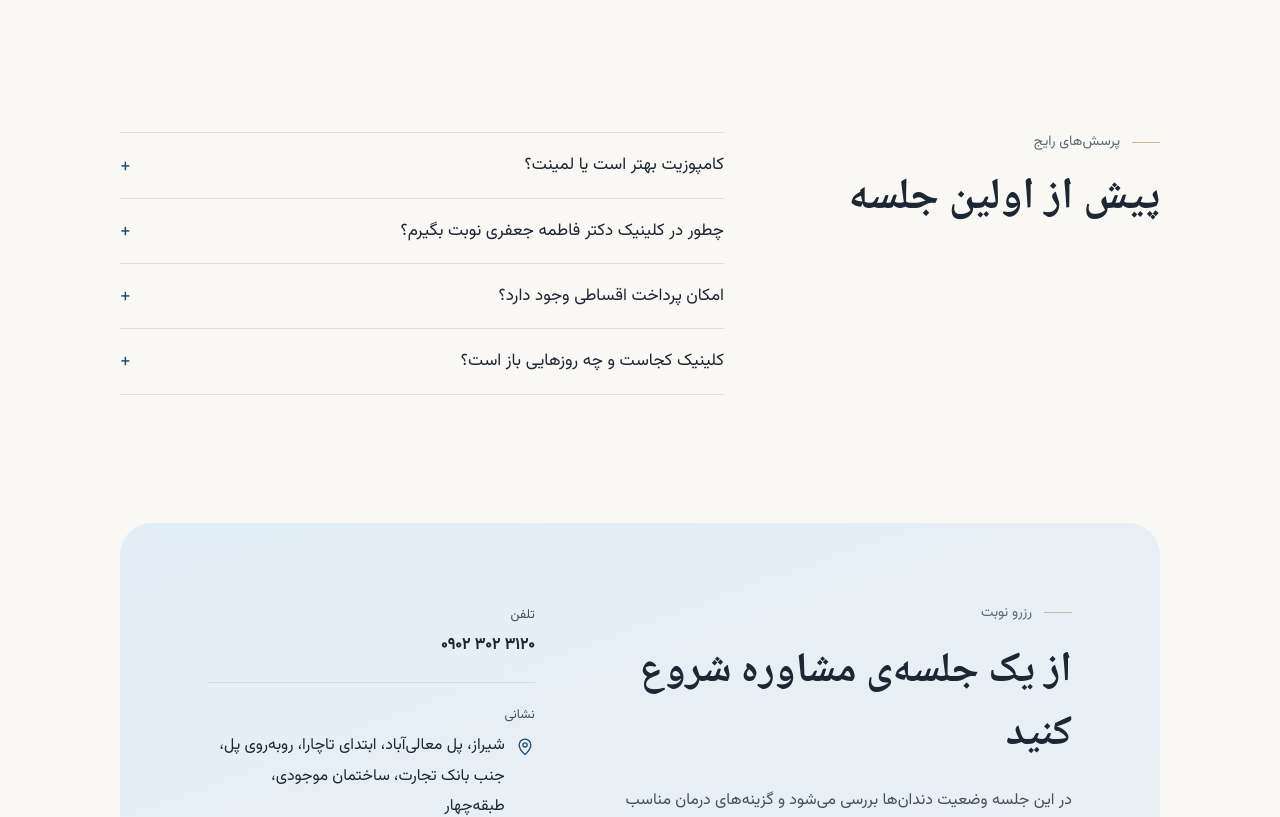
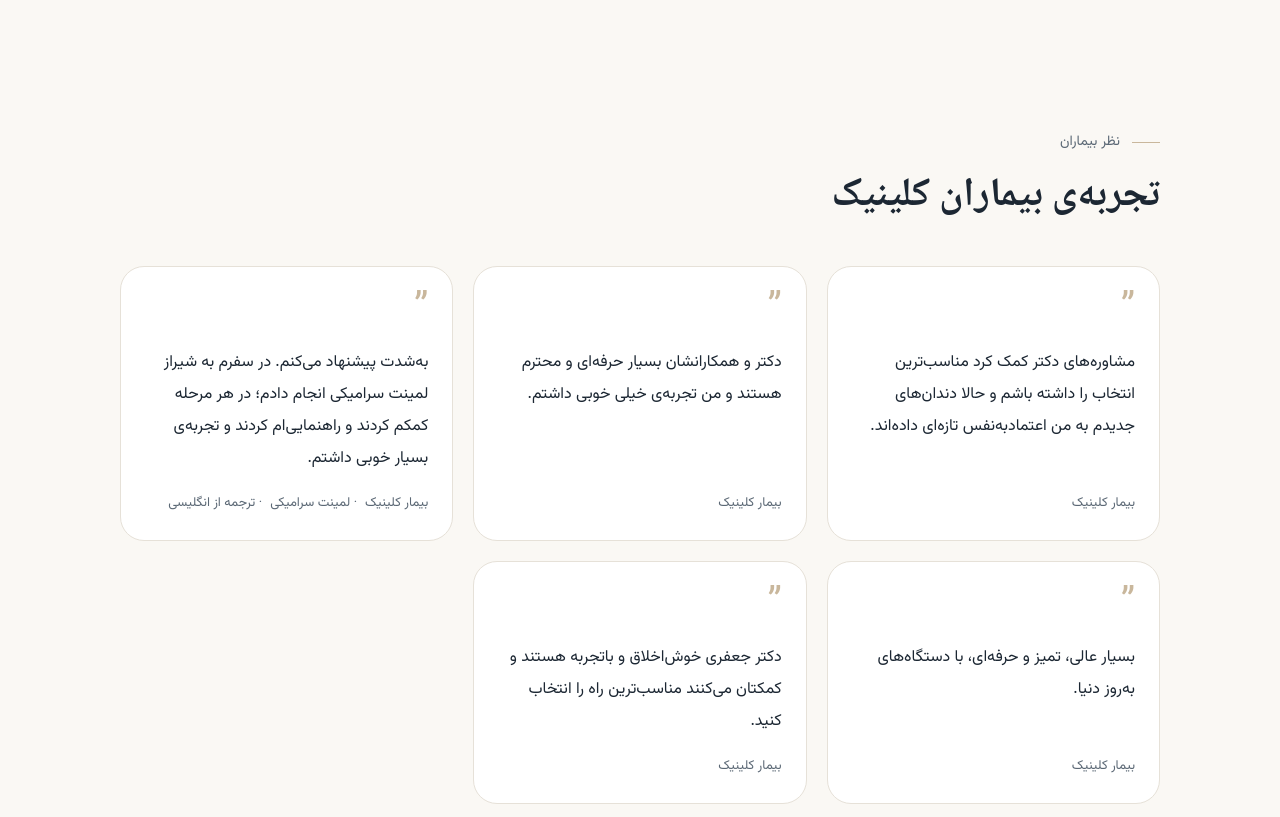
Before and after one commit to amirjzp-jpg/dr.jafari, a Next.js app: page / in a window 1280 px wide. Shown: the part 4865-5682 px from the top of the page. Built offline with nearby package versions, Linux system fonts and the light colour scheme; no server answers.

Commit message:
Home: patient reviews section in Persian, Arabic and English
Co-Authored-By: Claude Opus 5.5 <noreply@anthropic.com>
Claude-Session: https://claude.ai/code/session_01A6t5ipqnDRVjc2eac8gY3M

```diff
--- a/app/(fa)/(site)/page.tsx
+++ b/app/(fa)/(site)/page.tsx
@@ -2,6 +2,7 @@ import Image from "next/image";
 import Link from "next/link";
 import { Faq } from "@/components/content/Faq";
 import { InstagramCta } from "@/components/content/InstagramCta";
+import { Reviews } from "@/components/home/Reviews";
 import { JsonLd } from "@/components/content/JsonLd";
 import { BeforeAfter } from "@/components/home/BeforeAfter";
 import { InstagramIcon, PhoneIcon, PinIcon } from "@/components/icons/ui";
@@ -44,6 +45,7 @@ export default function HomePage() {
       <InstagramCta className="pb-16 lg:pb-24" />
       <Services />
       <Journal />
+      <Reviews lang="fa" />
       <HomeFaq />
       <Contact />
     </>
--- a/components/home/LocalizedHome.tsx
+++ b/components/home/LocalizedHome.tsx
@@ -4,6 +4,7 @@ import { Faq } from "@/components/content/Faq";
 import { InstagramCta } from "@/components/content/InstagramCta";
 import { JsonLd } from "@/components/content/JsonLd";
 import { BeforeAfter } from "@/components/home/BeforeAfter";
+import { Reviews } from "@/components/home/Reviews";
 import { InstagramIcon, PhoneIcon, PinIcon, WhatsAppIcon } from "@/components/icons/ui";
 import { ServiceIcon } from "@/components/icons/services";
 import { Container } from "@/components/layout/Container";
@@ -336,6 +337,8 @@ export function LocalizedHome({ lang }: { lang: IntlLocale }) {
         </Container>
       </section>
 
+      <Reviews lang={lang} />
+
       {/* FAQ */}
       <section aria-labelledby="faq-title">
         <JsonLd data={faqSchema(c.faq)} />
--- /dev/null
+++ b/components/home/Reviews.tsx
@@ -0,0 +1,36 @@
+import { Container } from "@/components/layout/Container";
+import { Eyebrow } from "@/components/ui/Eyebrow";
+import { reviews, reviewsCopy } from "@/content/reviews";
+import type { Locale } from "@/lib/i18n";
+
+/** Real patient comments (content/reviews.ts), shown as quotes. No review markup on purpose. */
+export function Reviews({ lang }: { lang: Locale }) {
+  const c = reviewsCopy[lang];
+  return (
+    <section aria-labelledby="reviews-title">
+      <Container className="flex flex-col gap-10 pb-24 lg:pb-32">
+        <div className="flex flex-col gap-3.5">
+          <Eyebrow>{c.eyebrow}</Eyebrow>
+          <h2 id="reviews-title" className="font-display text-[26px] leading-normal font-semibold lg:text-[40px]">
+            {c.title}
+          </h2>
+        </div>
+        <ul className="grid grid-cols-1 gap-5 md:grid-cols-2 lg:grid-cols-3">
+          {reviews.map((r, i) => (
+            <li key={i}>
+              <figure className="flex h-full flex-col gap-4 rounded-[24px] border border-line bg-surface p-6">
+                <span aria-hidden="true" className="font-display text-[40px] leading-none text-champagne">”</span>
+                <blockquote className="grow text-[16px] leading-[2] text-ink">{r.text[lang]}</blockquote>
+                <figcaption className="flex flex-wrap gap-x-2 text-[13px] text-muted">
+                  <span>{c.patient}</span>
+                  {r.treatment && <span>· {r.treatment[lang]}</span>}
+                  {r.original !== lang && <span>· {c.translated}</span>}
+                </figcaption>
+              </figure>
+            </li>
+          ))}
+        </ul>
+      </Container>
+    </section>
+  );
+}
--- /dev/null
+++ b/content/reviews.ts
@@ -0,0 +1,64 @@
+import type { Locale } from "@/lib/i18n";
+
+// Real patient comments supplied by the clinic (2026-10-08), lightly edited for spelling only.
+// Each review is shown in every language; `original` marks the language the patient wrote in,
+// and other versions are labelled as translations. «بهترین» is reworded per CLAUDE.md.
+// No Review/AggregateRating markup: Google does not show stars for a business's own reviews.
+// TODO-content.md: confirm each patient agreed to their comment being shown.
+
+export type PatientReview = {
+  original: Locale;
+  /** Treatment, only when the patient named it. */
+  treatment?: Record<Locale, string>;
+  text: Record<Locale, string>;
+};
+
+export const reviews: PatientReview[] = [
+  {
+    original: "fa",
+    text: {
+      fa: "مشاوره‌های دکتر کمک کرد مناسب‌ترین انتخاب را داشته باشم و حالا دندان‌های جدیدم به من اعتمادبه‌نفس تازه‌ای داده‌اند.",
+      ar: "ساعدتني استشارات الطبيبة على اتخاذ القرار الأنسب، وأسناني الجديدة منحتني ثقة جديدة بنفسي.",
+      en: "The doctor's consultations helped me make the right choice, and my new teeth have given me new confidence.",
+    },
+  },
+  {
+    original: "fa",
+    text: {
+      fa: "دکتر و همکارانشان بسیار حرفه‌ای و محترم هستند و من تجربه‌ی خیلی خوبی داشتم.",
+      ar: "الطبيبة وفريقها محترفون ومحترمون جداً، وكانت تجربتي جيدة جداً.",
+      en: "The doctor and her staff are very professional and respectful, and I had a very good experience.",
+    },
+  },
+  {
+    original: "en",
+    treatment: { fa: "لمینت سرامیکی", ar: "فينير خزفي", en: "Ceramic veneers" },
+    text: {
+      fa: "به‌شدت پیشنهاد می‌کنم. در سفرم به شیراز لمینت سرامیکی انجام دادم؛ در هر مرحله کمکم کردند و راهنمایی‌ام کردند و تجربه‌ی بسیار خوبی داشتم.",
+      ar: "أنصح بها بشدة. أجريت فينير خزفي خلال زيارتي إلى شيراز، وقد ساعدوني ورافقوني في كل خطوة. كانت تجربة رائعة.",
+      en: "Highly recommended. I had ceramic veneers during my visit to Shiraz, and they helped me and guided me through each step. I had a great experience.",
+    },
+  },
+  {
+    original: "fa",
+    text: {
+      fa: "بسیار عالی، تمیز و حرفه‌ای، با دستگاه‌های به‌روز دنیا.",
+      ar: "ممتازة ونظيفة واحترافية، بأجهزة حديثة.",
+      en: "Excellent, clean and professional, with up-to-date equipment.",
+    },
+  },
+  {
+    original: "fa",
+    text: {
+      fa: "دکتر جعفری خوش‌اخلاق و باتجربه هستند و کمکتان می‌کنند مناسب‌ترین راه را انتخاب کنید.",
+      ar: "الدكتورة جعفري لطيفة وذات خبرة، وتساعدك على اختيار الطريقة الأنسب.",
+      en: "Dr. Jafari is kind and experienced, and helps you choose the right option.",
+    },
+  },
+];
+
+export const reviewsCopy: Record<Locale, { eyebrow: string; title: string; patient: string; translated: string }> = {
+  fa: { eyebrow: "نظر بیماران", title: "تجربه‌ی بیماران کلینیک", patient: "بیمار کلینیک", translated: "ترجمه از انگلیسی" },
+  ar: { eyebrow: "آراء المرضى", title: "تجارب مرضى العيادة", patient: "مريض في العيادة", translated: "مترجم" },
+  en: { eyebrow: "Patient reviews", title: "What patients say about the clinic", patient: "Clinic patient", translated: "Translated from Persian" },
+};
```
Also changed, not shown: 1 other file (tests, documents, lock files or other folders).
